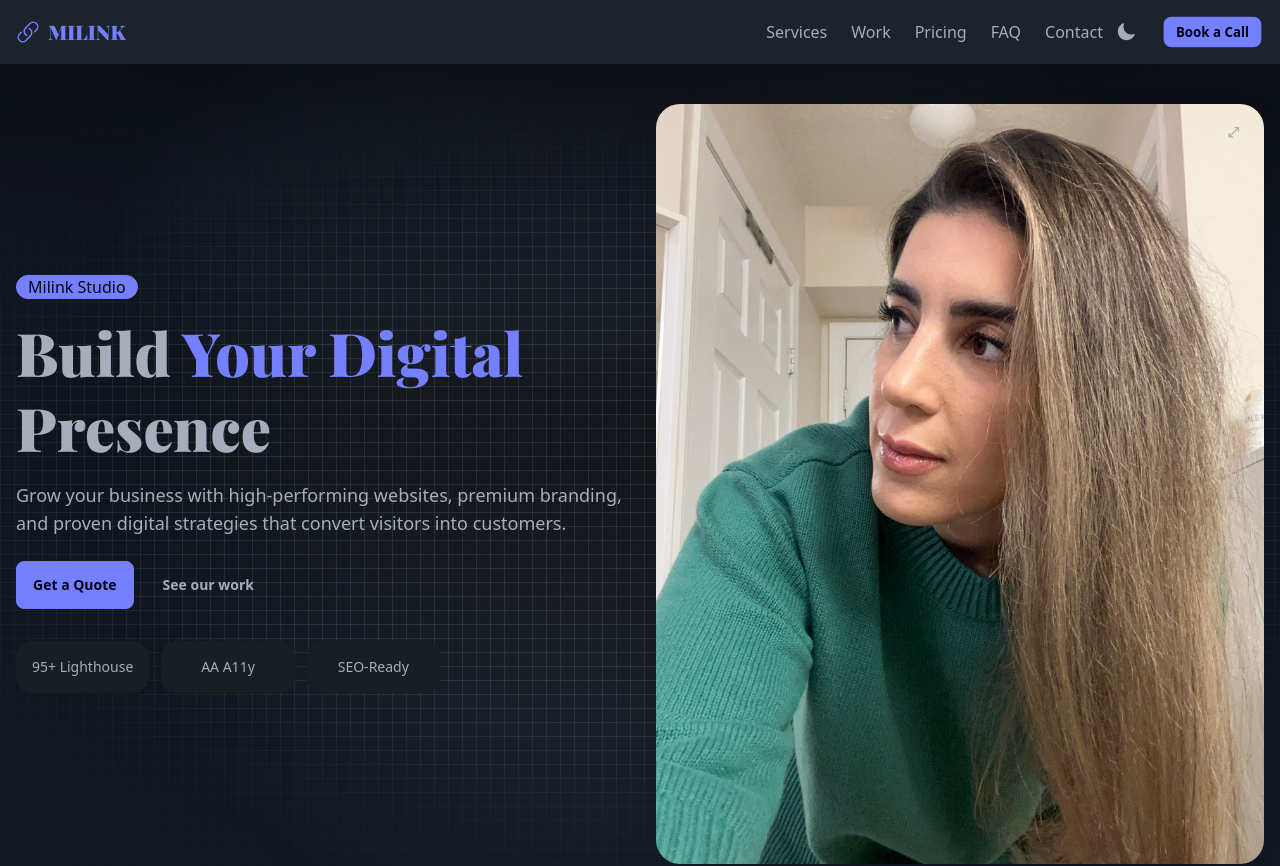
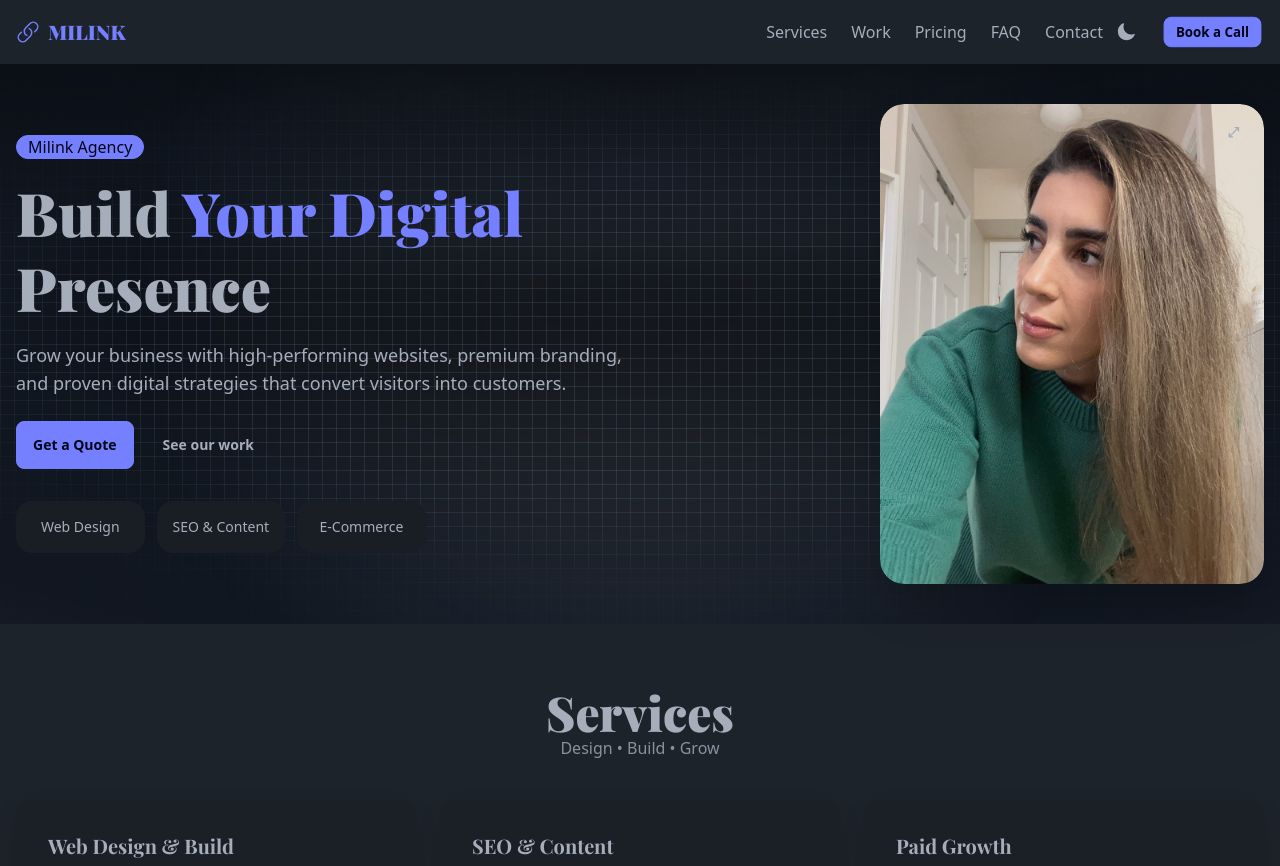
Before and after one commit to miladmo68/milink-pro, a React (Vite) app: page / in a window 1280 px wide. Shown: the top 866 px of the page. Built offline with nearby package versions, Linux system fonts and the light colour scheme; the HTML template or start-up script is replaced by a standard one.

Commit message:
hero fixed

```diff
--- a/src/sections/Hero.jsx
+++ b/src/sections/Hero.jsx
@@ -5,7 +5,7 @@ export default function Hero({ onOpenLightbox }) {
   const videoRef = useRef(null);
   const [fallback, setFallback] = useState(false);
 
-  // ===== Motion variants (مینیمال و محلی) =====
+  // ===== Motion variants =====
   const parent = {
     hidden: {},
     visible: { transition: { delayChildren: 0.3, staggerChildren: 0.2 } },
@@ -30,12 +30,11 @@ export default function Hero({ onOpenLightbox }) {
     hidden: { opacity: 0 },
     visible: { opacity: 1, transition: { duration: 0.8, ease: "easeOut" } },
   };
-  // برای هماهنگ شدن با CTA:
   const fadeInWithCTA = {
     hidden: { opacity: 0 },
     visible: {
       opacity: 1,
-      transition: { duration: 0.8, ease: "easeOut", delay: 0.8 }, // ≈ زمان CTA
+      transition: { duration: 0.8, ease: "easeOut", delay: 0.8 },
     },
   };
 
@@ -56,8 +55,6 @@ export default function Hero({ onOpenLightbox }) {
             aria-hidden="true"
           />
         )}
-
-        {/* Base + overlays */}
         <div className="hero-plain hero-mask-90" aria-hidden="true" />
         <div className="hero-bleed hero-mask-90" aria-hidden="true" />
         <div className="hero-grid grid-fade hero-mask-90" aria-hidden="true" />
@@ -80,8 +77,7 @@ export default function Hero({ onOpenLightbox }) {
             initial="hidden"
             animate="visible"
           >
-            {/* ✅ همون افکت Get Started روی Milink Studio */}
-
+            {/* Badge */}
             <motion.div
               className="badge badge-primary badge-lg mb-4"
               variants={fadeInWithCTA}
@@ -91,25 +87,23 @@ export default function Hero({ onOpenLightbox }) {
                   "0 0 25px rgba(255,255,255,0.5), 0 0 40px rgba(0,112,255,0.6)",
               }}
             >
-              Milink Studio
+              Milink Agency
             </motion.div>
 
-            {/* ⬆️ از بالا */}
+            {/* Heading */}
             <motion.h1 className="leading-tight" variants={fromTop}>
-              {/* Build <span className="text-primary">luxury websites</span> that
-              convert. */}
               Build <span className="text-primary">Your Digital </span>
               Presence
             </motion.h1>
 
-            {/* ⬇️ از پایین */}
+            {/* Paragraph */}
             <motion.p className="mt-4 text-lg opacity-90" variants={fromBottom}>
               Grow your business with high-performing websites, premium
               branding, and proven digital strategies that convert visitors into
               customers.
             </motion.p>
 
-            {/* CTA */}
+            {/* CTA buttons */}
             <motion.div
               className="mt-6 flex flex-col sm:flex-row gap-3"
               variants={fadeIn}
@@ -127,19 +121,24 @@ export default function Hero({ onOpenLightbox }) {
               className="mt-8 grid grid-cols-3 gap-3 text-center text-sm"
               variants={fadeIn}
             >
-              <div className="rounded-box bg-base-200 p-4">95+ Lighthouse</div>
-              <div className="rounded-box bg-base-200 p-4">AA A11y</div>
-              <div className="rounded-box bg-base-200 p-4">SEO-Ready</div>
+              <div className="rounded-box bg-base-200 p-4">Web Design</div>
+              <div className="rounded-box bg-base-200 p-4">SEO & Content</div>
+              <div className="rounded-box bg-base-200 p-4">E-Commerce</div>
             </motion.div>
           </motion.div>
 
-          <div className="relative">
-            <div className="aspect-[4/5] rounded-3xl bg-base-200/60 shadow-2xl overflow-hidden">
+          {/* ===== Image Section ===== */}
+          <div className="relative flex justify-center md:justify-end">
+            <div className="aspect-[4/5] max-w-xs sm:max-w-sm rounded-3xl bg-base-200/60 shadow-2xl overflow-hidden">
               <img
                 src="/assets/img/3.jpg"
                 alt="Showcase"
                 className="h-full w-full object-cover"
                 loading="eager"
+                style={{
+                  borderRadius: "1.5rem",
+                  filter: "brightness(0.95) contrast(0.95)", // matte effect
+                }}
               />
               <button
                 className="btn btn-sm btn-ghost absolute right-3 top-3"
@@ -155,97 +154,3 @@ export default function Hero({ onOpenLightbox }) {
     </section>
   );
 }
-
-// import { useRef, useState } from "react";
-
-// export default function Hero({ onOpenLightbox }) {
-//   const videoRef = useRef(null);
-//   const [fallback, setFallback] = useState(false);
-
-//   return (
-//     <section id="home" className="relative bg-transparent">
-//       {/* ===== BACKGROUND STACK ===== */}
-//       <div className="absolute inset-0 z-0 overflow-hidden">
-//         {!fallback && (
-//           <video
-//             ref={videoRef}
-//             className="absolute inset-0 h-full w-full object-cover"
-//             src="/assets/video/hero.mp4"
-//             autoPlay
-//             muted
-//             loop
-//             playsInline
-//             onError={() => setFallback(true)}
-//             aria-hidden="true"
-//           />
-//         )}
-
-//         {/* Base + overlays */}
-//         <div className="hero-plain hero-mask-90" aria-hidden="true" />
-//         <div className="hero-bleed hero-mask-90" aria-hidden="true" />
-//         <div className="hero-grid grid-fade hero-mask-90" aria-hidden="true" />
-//         <div
-//           className="hero-grid hero-grid-center hero-mask-90"
-//           aria-hidden="true"
-//         />
-//         <div className="hero-highlight hero-mask-90" aria-hidden="true" />
-//         <div className="hero-shadow hero-mask-90" aria-hidden="true" />
-//         <div className="hero-topfade" aria-hidden="true" />
-//         <div className="hero-vignette" aria-hidden="true" />
-//       </div>
-
-//       {/* ===== FOREGROUND CONTENT ===== */}
-//       <div className="relative z-10 h-full">
-//         <div className="container h-full grid md:grid-cols-2 gap-8 items-center py-8 md:py-10">
-//           <div className="flex flex-col items-center text-center md:items-start md:text-left">
-//             <div className="badge badge-primary badge-lg mb-4">
-//               Milink Studio
-//             </div>
-//             <h1 className="leading-tight">
-//               {/* Build <span className="text-primary">luxury websites</span> that
-//               convert. */}
-//               Build <span className="text-primary">Your Digital </span>
-//               Presence
-//             </h1>
-//             <p className="mt-4 text-lg opacity-90">
-//               Grow your business with high-performing websites, premium
-//               branding, and proven digital strategies that convert visitors into
-//               customers.
-//             </p>
-//             <div className="mt-6 flex flex-col sm:flex-row gap-3">
-//               <a href="#contact" className="btn btn-primary">
-//                 Get a Quote
-//               </a>
-//               <a href="#work" className="btn btn-ghost">
-//                 See our work
-//               </a>
-//             </div>
-//             <div className="mt-8 grid grid-cols-3 gap-3 text-center text-sm">
-//               <div className="rounded-box bg-base-200 p-4">95+ Lighthouse</div>
-//               <div className="rounded-box bg-base-200 p-4">AA A11y</div>
-//               <div className="rounded-box bg-base-200 p-4">SEO-Ready</div>
-//             </div>
-//           </div>
-
-//           <div className="relative">
-//             <div className="aspect-[4/5] rounded-3xl bg-base-200/60 shadow-2xl overflow-hidden">
-//               <img
-//                 src="/assets/img/3.jpg"
-//                 alt="Showcase"
-//                 className="h-full w-full object-cover"
-//                 loading="eager"
-//               />
-//               <button
-//                 className="btn btn-sm btn-ghost absolute right-3 top-3"
-//                 onClick={() => onOpenLightbox?.("/assets/img/3.jpg")}
-//                 aria-label="Expand"
-//               >
-//                 ⤢
-//               </button>
-//             </div>
-//           </div>
-//         </div>
-//       </div>
-//     </section>
-//   );
-// }
```
